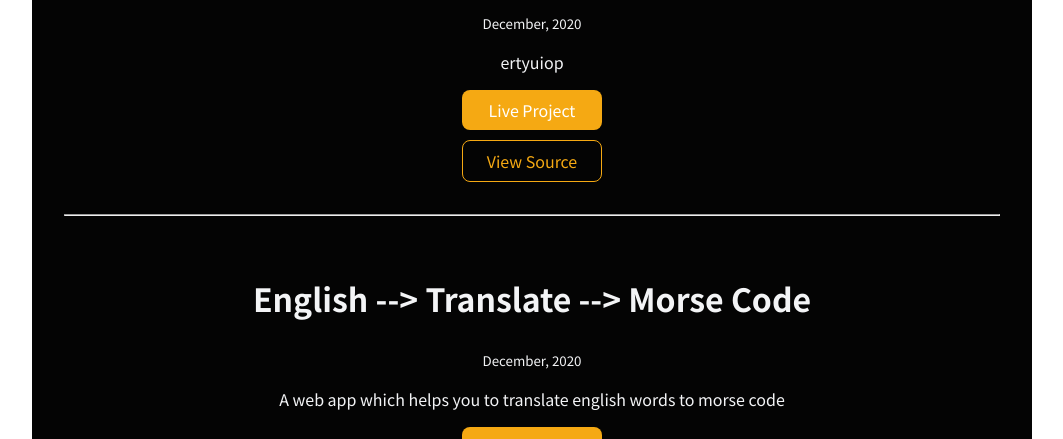
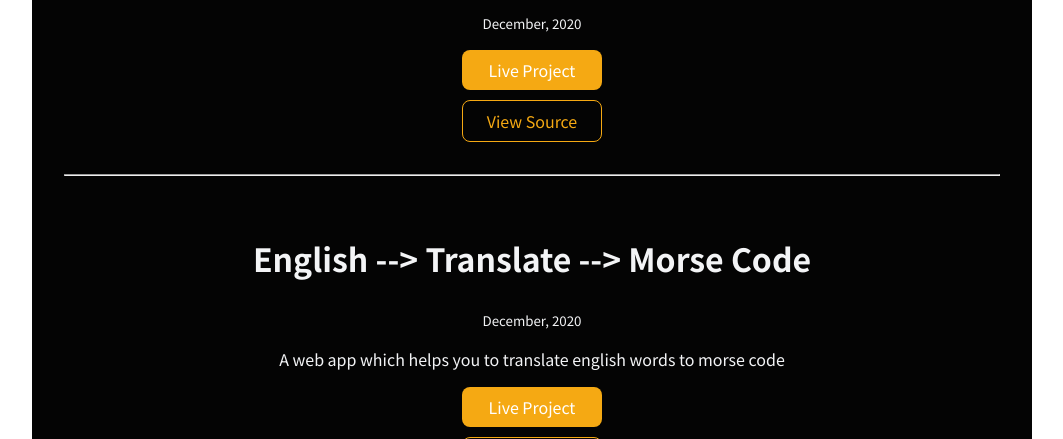
Before and after one commit to brindashree/brinda-portfolio, a plain HTML site: page projects.html in a window 1280 px wide. Shown: the part 661-1100 px from the top of the page, without its empty margins (108-1171 px from the left). Drawn offline with Linux system fonts and the light colour scheme.

Commit message:
Update projects.html

```diff
--- a/projects.html
+++ b/projects.html
@@ -45,7 +45,7 @@
             <div class="showcase-list container container-center">
               <h1>Project 1</h1>
               <small>December, 2020</small>
-              <p>ertyuiop</p>
+              <p></p>
 
               <a class="link link-primaryone" href="">Live Project</a>
               <a class="link link-secondaryone" href="">View Source</a>
```
